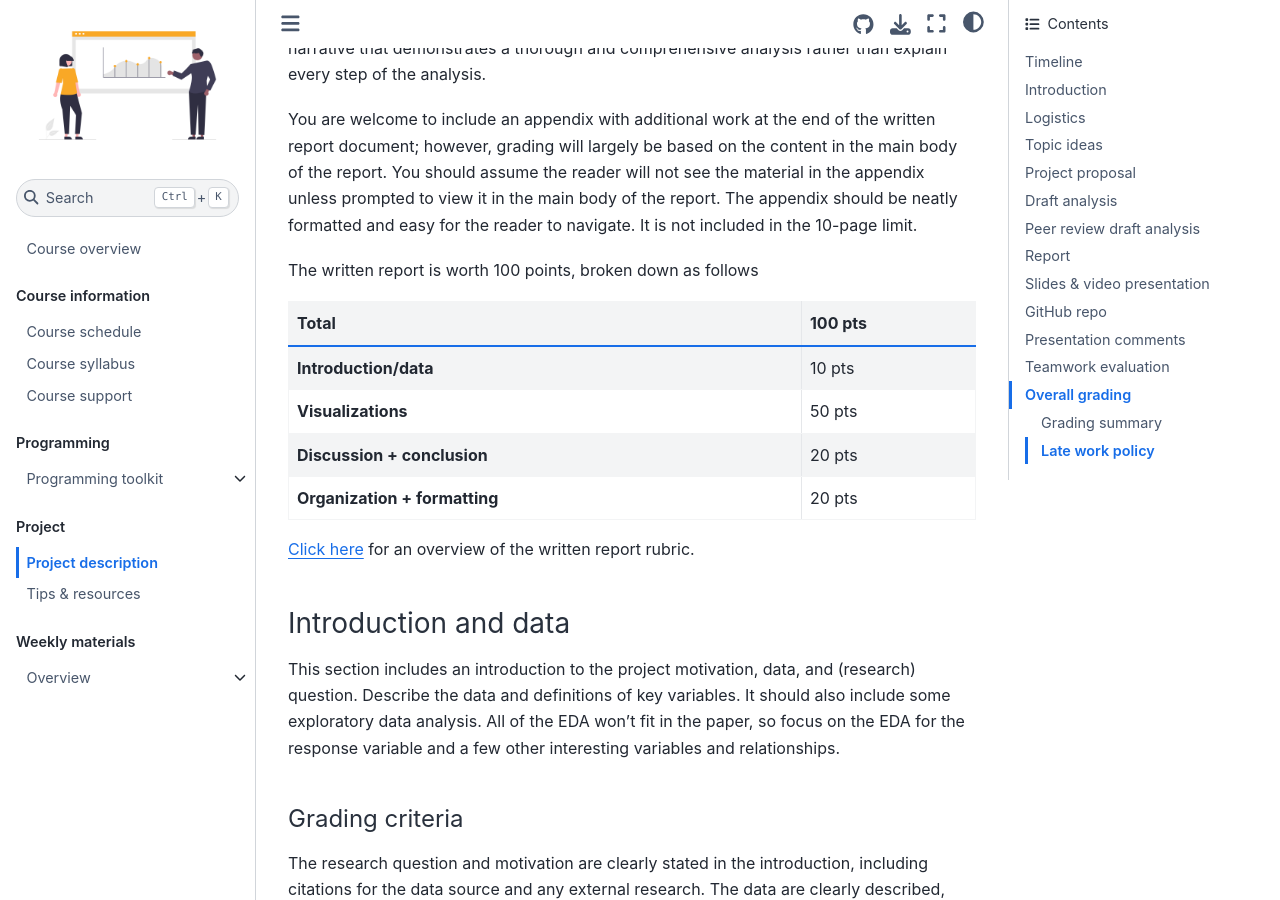
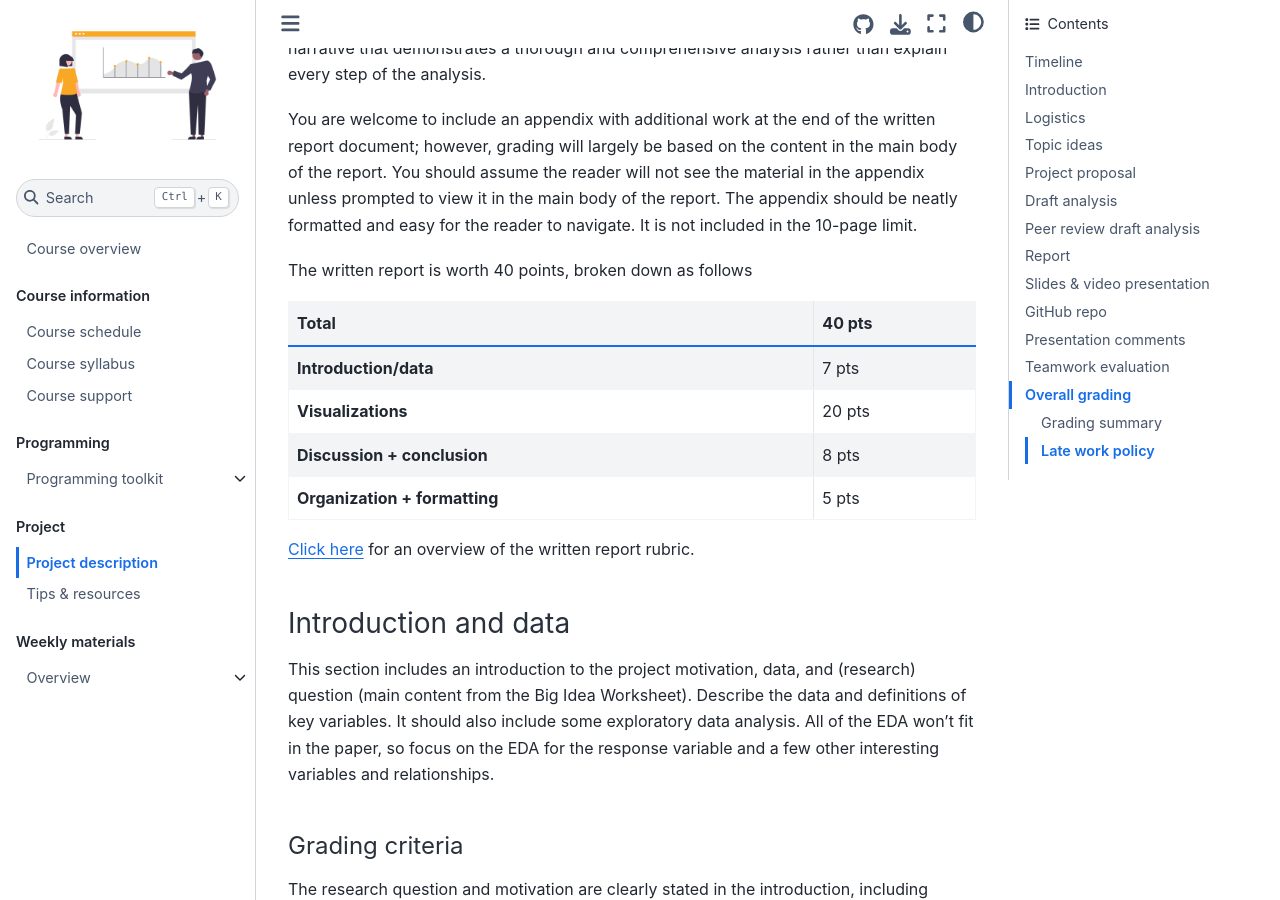
Before and after one commit to dst-ws22/website, a Jupyter Book: the page built from docs/project-description.md, in a window 1280 px wide and 900 px high, scrolled down 6202 px. Built offline with Jupyter Book 1.0.4 settings and Sphinx 7.4.7 and the Sphinx Book theme 1.1.4, drawn with Linux system fonts in a browser that asks for light colours; comment, search, counter and statistics services are not loaded.

Commit message:
Update project-description.md

```diff
--- a/docs/project-description.md
+++ b/docs/project-description.md
@@ -240,14 +240,14 @@ You should assume the reader will not see the material in the appendix unless pr
 The appendix should be neatly formatted and easy for the reader to navigate.
 It is not included in the 10-page limit.
 
-The written report is worth 100 points, broken down as follows
+The written report is worth 40 points, broken down as follows
 
-| Total                         | 100 pts |
+| Total                         | 40 pts |
 |-------------------------------|--------|
-| **Introduction/data**         | 10 pts  |
-| **Visualizations**            | 50 pts |
-| **Discussion + conclusion**   | 20 pts  |
-| **Organization + formatting** | 20 pts  |
+| **Introduction/data**         | 7 pts  |
+| **Visualizations**            | 20 pts |
+| **Discussion + conclusion**   | 8 pts  |
+| **Organization + formatting** | 5 pts  |
 
 
 [Click here](https://docs.google.com/spreadsheets/d/1gaLs43KiLSguhoHNIQlw5DcWPZfGyrLmjv7HTVQ3_uM/edit?usp=sharing) for an overview of the written report rubric.
@@ -255,7 +255,7 @@ The written report is worth 100 points, broken down as follows
 
 ### Introduction and data
 
-This section includes an introduction to the project motivation, data, and (research) question.
+This section includes an introduction to the project motivation, data, and (research) question (main content from the Big Idea Worksheet).
 Describe the data and definitions of key variables.
 It should also include some exploratory data analysis.
 All of the EDA won't fit in the paper, so focus on the EDA for the response variable and a few other interesting variables and relationships.
```
